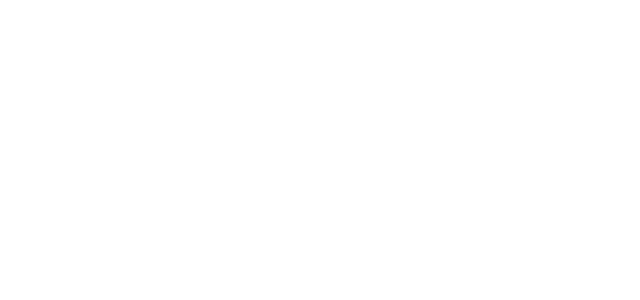
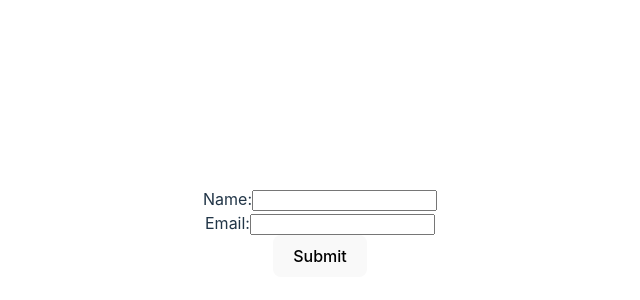
Before and after one commit to PopovaOlha/react-forms, a React (Vite) app: page /uncontrolled in a window 1280 px wide. Before the commit this address had no page. Shown: the part 168-468 px from the top of the page, without its empty margins (320-960 px from the left). Built offline with nearby package versions, Linux system fonts and the light colour scheme.

Commit message:
feat: add uncontrolledform component with useref hooks

```diff
--- a/src/components/App/App.tsx
+++ b/src/components/App/App.tsx
@@ -1,14 +1,15 @@
 import { BrowserRouter as Router, Routes, Route } from 'react-router-dom';
 import './App.css';
 import Main from '../../pages/Main/Main';
+import UncontrolledForm from '../UncontrolledForm/UncontrolledForm';
 
 const App: React.FC = () => {
   return (
     <>
       <Router>
         <Routes>
-          <Route path="/" element={<Main />}></Route>
-          <Route></Route>
+          <Route path="/" element={<Main />} />
+          <Route path="/uncontrolled" element={<UncontrolledForm />} />
           <Route></Route>
         </Routes>
       </Router>
--- /dev/null
+++ b/src/components/UncontrolledForm/UncontrolledForm.tsx
@@ -0,0 +1,29 @@
+import React, { useRef } from 'react';
+
+const UncontrolledForm: React.FC = () => {
+  const nameRef = useRef<HTMLInputElement>(null);
+  const emailRef = useRef<HTMLInputElement>(null);
+
+  const handleSubmit = (e: React.FormEvent) => {
+    e.preventDefault();
+    const name = nameRef.current?.value;
+    const email = emailRef.current?.value;
+    console.log(name, email);
+  };
+
+  return (
+    <form onSubmit={handleSubmit}>
+      <div>
+        <label htmlFor="name">Name:</label>
+        <input type="text" id="name" ref={nameRef} />
+      </div>
+      <div>
+        <label htmlFor="email">Email:</label>
+        <input type="email" id="email" ref={emailRef} />
+      </div>
+      <button type="submit">Submit</button>
+    </form>
+  );
+};
+
+export default UncontrolledForm;
```
Also changed, not shown: src/components/UncontrolledForm/UncontrolledForm.module.css (added).
